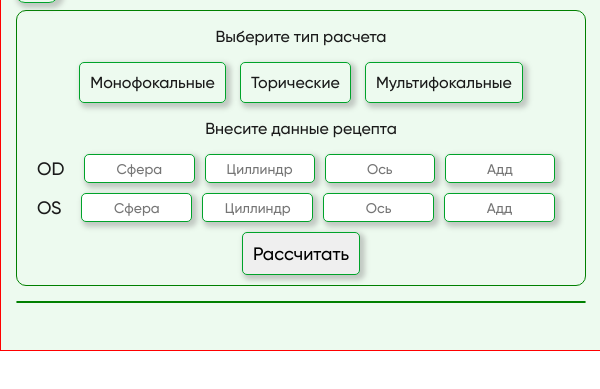
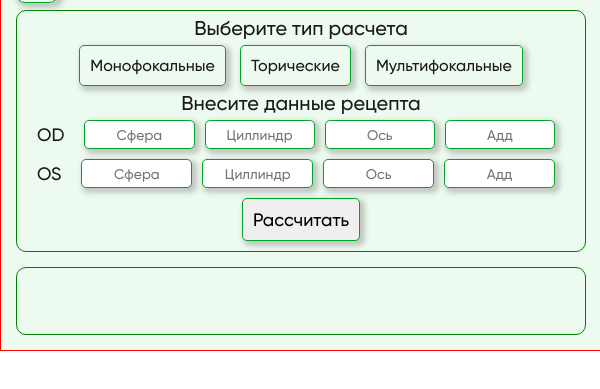
Before and after one commit to Sergey-frontend/optic-tools, an Electron app: page src/pages/contlens.html in a window 600 px wide. Shown: the part 51-440 px from the top of the page. Drawn offline with Linux system fonts and the light colour scheme; files whose address does not match are found by name.

Commit message:
update error styles

```diff
--- a/src/styles/styles.css
+++ b/src/styles/styles.css
@@ -285,7 +285,7 @@ body {
   user-select: none;
 }
 
-.group-description {
+.text-description {
   margin: 5px 0;
   font-size: 20px;
 }
@@ -399,3 +399,9 @@ body {
 .disabled {
   border: 1px solid var(--disabled-color);
 }
+
+.result {
+  display: flex;
+  height: 100%;
+  justify-content: center;
+}
```
